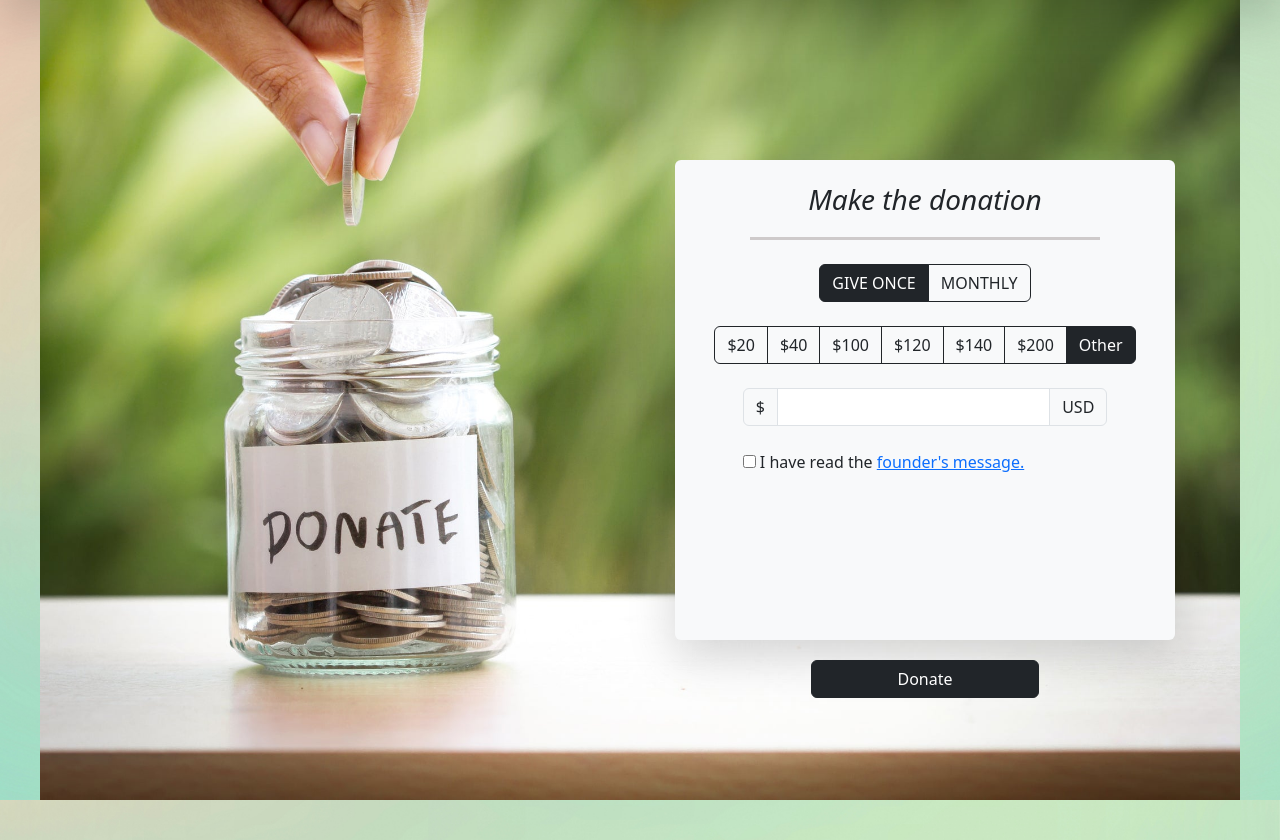
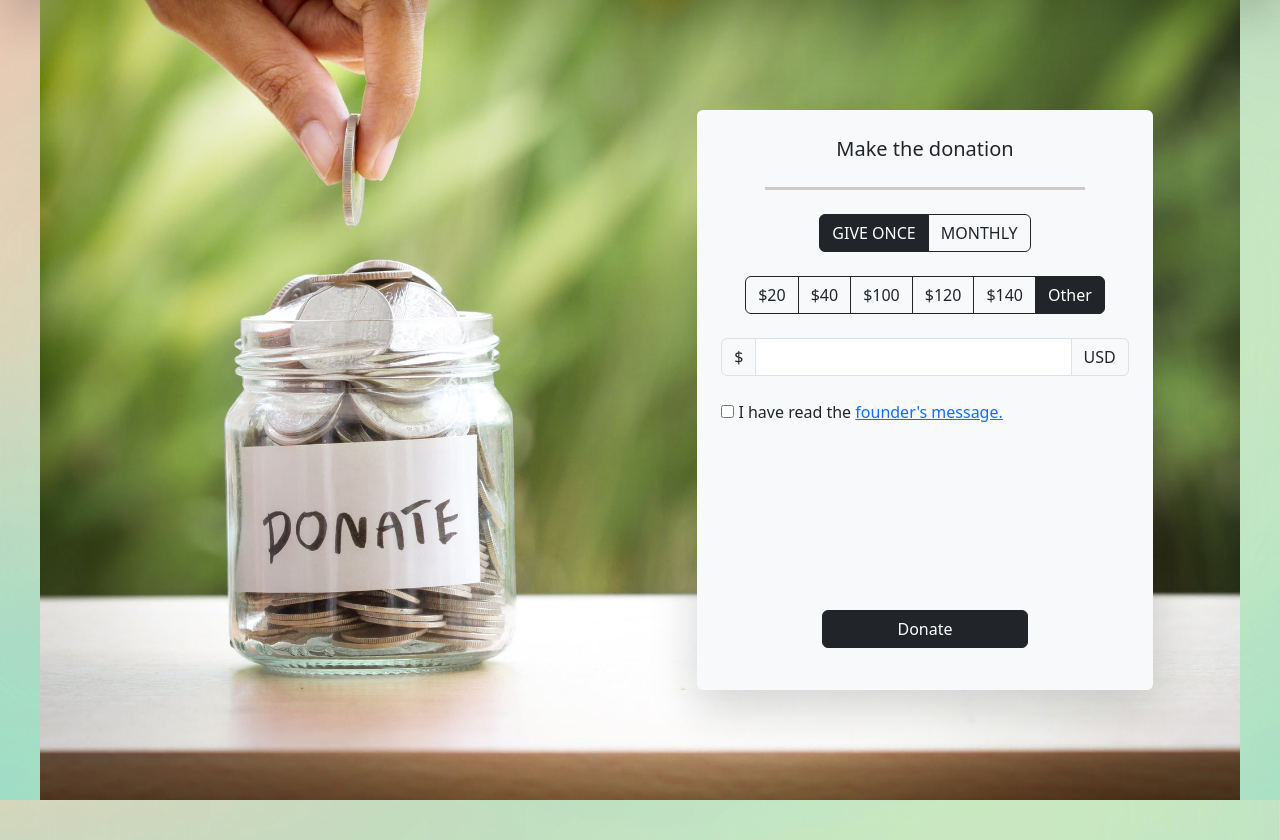
Before and after one commit to phatTchung9999/SolutionWorks_Website, a Django app: page /donate/ in a window 1280 px wide. Shown: the part 61-901 px from the top of the page. Run offline with Django 5.2, Linux system fonts and the light colour scheme.

Commit message:
Update Donation Page

```diff
--- a/myproject/templates/main/donate.html
+++ b/myproject/templates/main/donate.html
@@ -10,20 +10,20 @@
             <div class="row">
 
                 <div class="col-12 col-lg-6 offset-lg-6 d-flex align-items-center justify-content-center" style="min-height: 100vh;">
-                    <div class="card bg-light shadow-lg border-0" style="height: 60vh; width: 500px;">
+                    <div class="card bg-light shadow-lg border-0" style="width: fit-content; height: auto;">
 
                         <div class="row d-flex justify-content-center">
-                            <div class="col-8 d-flex justify-content-center align-items-center" style=" min-height: 80px; border-bottom: rgb(206, 202, 202) solid;">
-                                <span class="text-center fs-3"><em>Make the donation</em></span>
+                            <div class="col-8 d-flex justify-content-center align-items-center py-3" style=" min-height: 80px; border-bottom: rgb(206, 202, 202) solid;">
+                                <span class="text-center fs-5 fs-lg-3 bold">Make the donation</span>
                             </div>
                         </div>
 
                         <div class="row d-flex justify-content-center">
-                            <div class="col-12" style="min-height: 500px;">
+                            <div class="col-12" style="min-width:auto; min-height: 500px;">
                                 <form action="" method="POST">
                                     {% csrf_token %}
                                     <div class="row d-flex align-items-center justify-content-center">
-                                        <div class="col-10" style="min-height: 420px;">
+                                        <div class="col-12" style="min-height: 420px;">
                                             <div class="d-flex m-4 justify-content-center ">
                                                 <div class="btn-group" role="group" aria-label="Radio toggle button group">
                                                     <input type="radio" class="btn-check" name="billing_cycle" id="give-once" autocomplete="off" checked>
@@ -32,6 +32,7 @@
                                                     <label class="btn btn-outline-dark" for="monthly">MONTHLY</label>
                                                 </div>
                                             </div>
+
                                             <div class="d-flex m-4 justify-content-center ">
                                                 <div class="btn-group" role="group" aria-label="Radio toggle button group">
                                                         <input type="radio" class="btn-check" name="amount" id="amount_20" value="20" autocomplete="off">
@@ -44,8 +45,6 @@
                                                         <label class="btn btn-outline-dark" for="amount_120">$120</label>
                                                         <input type="radio" class="btn-check" name="amount" id="amount_140" value="140" autocomplete="off">
                                                         <label class="btn btn-outline-dark" for="amount_140">$140</label>
-                                                    <input type="radio" class="btn-check" name="amount" id="amount_200" value="200" autocomplete="off">
-                                                    <label class="btn btn-outline-dark" for="amount_200">$200</label>
                                                         <input type="radio" class="btn-check" name="amount" id="other" value="other" autocomplete="off" checked>
                                                         <label class="btn btn-outline-dark" for="other">Other</label>
                                                 </div>
@@ -87,23 +86,23 @@
 
         </div>
     </section>
-    <section class="d-block d-lg-none" style="min-height: 100vh;" >
+    <section class="d-block d-lg-none" style="height: auto;" >
         <div class="container">
 
             <div class="row d-flex align-items-center justify-content-center" style="min-height: 100vh;">
 
                 <div class="col-12">
 
-                    <div class="card bg-light shadow-lg border-0" style="min-width: auto; min-height: auto;">
+                    <div class="card bg-light shadow-lg border-0" style="width: fit-content; height: auto;">
 
                         <div class="row d-flex justify-content-center">
-                            <div class="col-8 d-flex justify-content-center align-items-center" style=" min-height: 80px; border-bottom: rgb(206, 202, 202) solid;">
-                                <span class="text-center fs-3">Make the donation</span>
+                            <div class="col-8 d-flex justify-content-center align-items-center py-3" style="height: 80px; border-bottom: rgb(206, 202, 202) solid;">
+                                <span class="text-center fs-5 fs-lg-3 bold">Make the donation</span>
                             </div>
                         </div>
 
                         <div class="row d-flex justify-content-center">
-                            <div class="col-10 border" style="min-height: 500px;">
+                            <div class="col-12" style="min-height: 500px;">
                                 <form action="" method="POST">
                                     {% csrf_token %}
                                     <div class="row d-flex align-items-center justify-content-center">
@@ -128,8 +127,6 @@
                                                     <label class="btn btn-outline-dark" for="amount_120_sm">$120</label>
                                                     <input type="radio" class="btn-check" name="amount" id="amount_140_sm" value="140" autocomplete="off">
                                                     <label class="btn btn-outline-dark" for="amount_140_sm">$140</label>
-                                                    <input type="radio" class="btn-check" name="amount" id="amount_200_sm" value="200" autocomplete="off">
-                                                    <label class="btn btn-outline-dark" for="amount_200_sm">$200</label>
                                                     <input type="radio" class="btn-check" name="amount" id="other_sm" value="other" autocomplete="off" checked>
                                                     <label class="btn btn-outline-dark" for="other_sm">Other</label>
                                                 </div>
```
Lines whose indentation alone changed are shown as unchanged.
